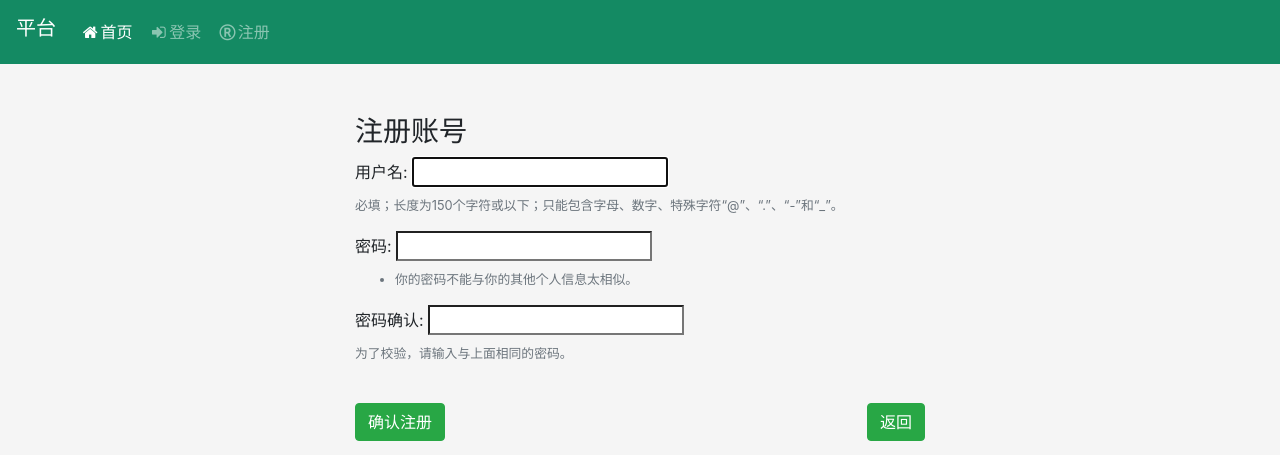
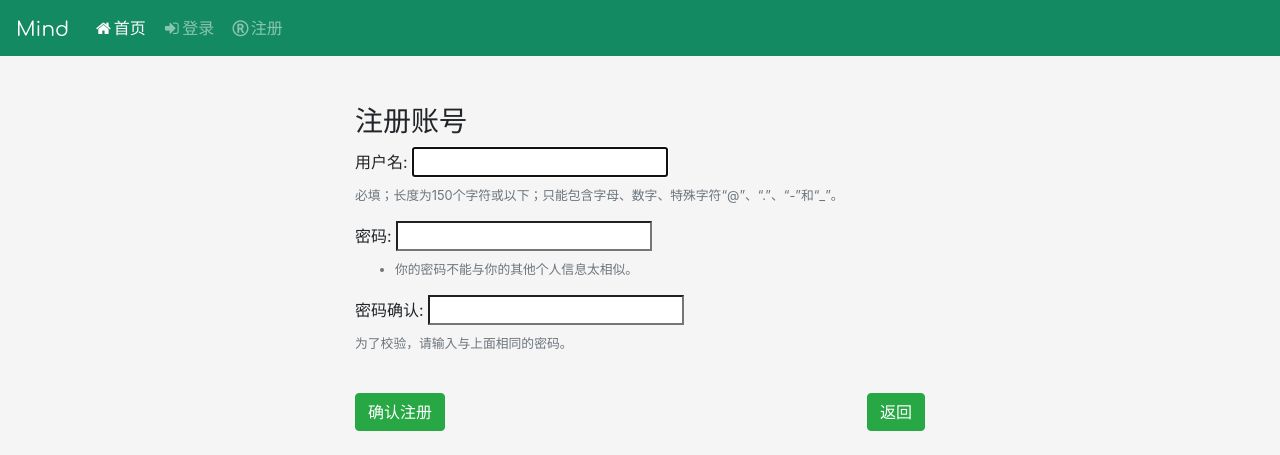
Before and after one commit to Cheng-mq1216/-, a Django app: page /register/ in a window 1280 px wide. Shown: the top 455 px of the page. Run offline with Django 3.2, Linux system fonts and the light colour scheme; parts of the project's set-up code (start-up, migrations or seed data) failed here and were passed over; some libraries are stand-ins or nearby versions.

Commit message:
:art:修正了一些样式。
包括详情页底部end标志。为网站命名为「Mind」。使用Google Fonts。

```diff
--- a/app/Index/static/css/base.css
+++ b/app/Index/static/css/base.css
@@ -3,7 +3,7 @@
 }
 
 .padding-content {
-    margin-top: 60px;
+    margin-top: 50px;
 }
 
 nav ul {
@@ -14,7 +14,7 @@ body {
     background-color: #f5f5f5;
 }
 
-
-/* nav {
-    opacity: 0;
-} */
+.navbar-brand {
+    font-family: 'Comfortaa', cursive;
+    margin-bottom: -.2rem;
+}
--- a/app/Index/templates/base.html
+++ b/app/Index/templates/base.html
@@ -5,6 +5,9 @@
     <meta charset="utf-8">
     <meta http-equiv="X-UA-Compatible" content="IE=edge"> {% block title %} {% endblock %}
     <meta name="viewport" content="width=device-width, initial-scale=1">
+    <!-- Font -->
+    <link href="https://fonts.googleapis.com/css?family=Comfortaa&display=swap" rel="stylesheet">
+
     <!-- CSS -->
     {% load static %}
     <link rel="stylesheet" href="https://cdn.bootcss.com/bootstrap/4.0.0/css/bootstrap.min.css">
@@ -14,27 +17,33 @@
     <script src="https://cdn.bootcss.com/jquery/3.2.1/jquery.slim.min.js"></script>
     <script src="https://cdn.bootcss.com/popper.js/1.12.9/umd/popper.min.js"></script>
     <script src="https://cdn.bootcss.com/bootstrap/4.0.0/js/bootstrap.min.js"></script>
-
 </head>
 
 <body>
     <nav class="navbar  navbar-expand-lg fixed-top navbar-dark bg-green ">
-        <h3 class="navbar-brand">平台</h3>
+        <h2 class="navbar-brand">Mind</h3>
+
             <button class="navbar-toggler" type="button" data-toggle="collapse" data-target="#navbarText"
                 aria-controls="navbarText" aria-expanded="false" aria-label="Toggle navigation">
                 <span class="navbar-toggler-icon"></span>
             </button>
             <div class="collapse navbar-collapse" id="navbarText">
                 <ul class="navbar-nav mr-auto">
-                <li class="nav-item active"><a class="nav-link glyphicon glyphicon-home " href="/"><i class="fa fa-home fa-fw"></i>首页<span class="sr-only">(current)</span></a>
+                    <li class="nav-item active"><a class="nav-link glyphicon glyphicon-home " href="/"><i
+                                class="fa fa-home fa-fw"></i>首页<span class="sr-only">(current)</span></a>
                     </li>
                     {% if user.is_authenticated %}
-                <li class="nav-item"><a class="nav-link" href="{% url 'post-article' %}"><i class="fa fa-send fa-fw"></i>发帖</a></li>
-                <li class="nav-item"><a class="nav-link" href="{% url 'user-info' user.id %}"><i class="fa fa-user fa-fw"></i>用户</a></li>
-                <li class="nav-item"><a class="nav-link" href="{% url 'logout' %}"><i class="fa fa-sign-out fa-fw"></i>退出</a></li>
+                    <li class="nav-item"><a class="nav-link" href="{% url 'post-article' %}"><i
+                                class="fa fa-send fa-fw"></i>发帖</a></li>
+                    <li class="nav-item"><a class="nav-link" href="{% url 'user-info' user.id %}"><i
+                                class="fa fa-user fa-fw"></i>用户</a></li>
+                    <li class="nav-item"><a class="nav-link" href="{% url 'logout' %}"><i
+                                class="fa fa-sign-out fa-fw"></i>退出</a></li>
                     {% else %}
-                <li class="nav-item"><a class="nav-link" href="{% url 'login' %}"><i class="fa fa-sign-in fa-fw"></i>登录</a></li>
-                <li class="navs-item"><a class="nav-link" href="{% url 'register' %}"><i class="fa fa-registered fa-fw"></i>注册</a></li>
+                    <li class="nav-item"><a class="nav-link" href="{% url 'login' %}"><i
+                                class="fa fa-sign-in fa-fw"></i>登录</a></li>
+                    <li class="navs-item"><a class="nav-link" href="{% url 'register' %}"><i
+                                class="fa fa-registered fa-fw"></i>注册</a></li>
                     {% endif %}
                 </ul>
             </div>
```
Also changed, not shown: app/Index/static/css/details.css (+36 -31 lines), app/Index/templates/details.html (+4 -3 lines). Lines whose indentation alone changed are shown as unchanged.
